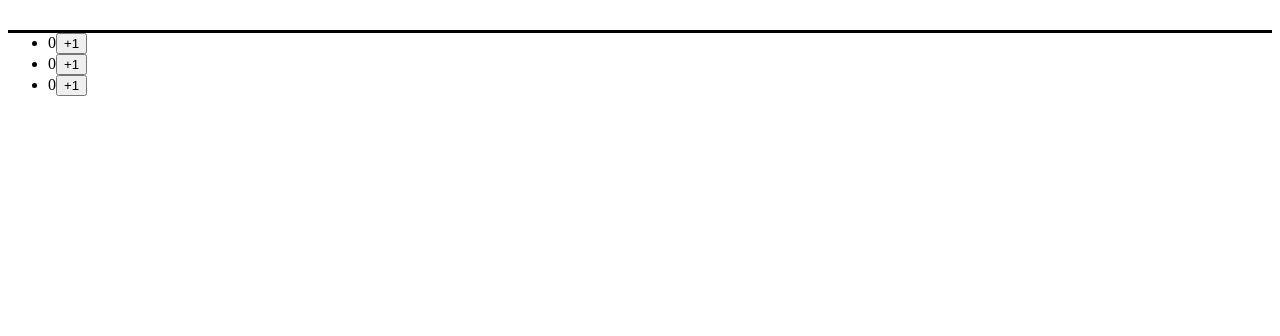
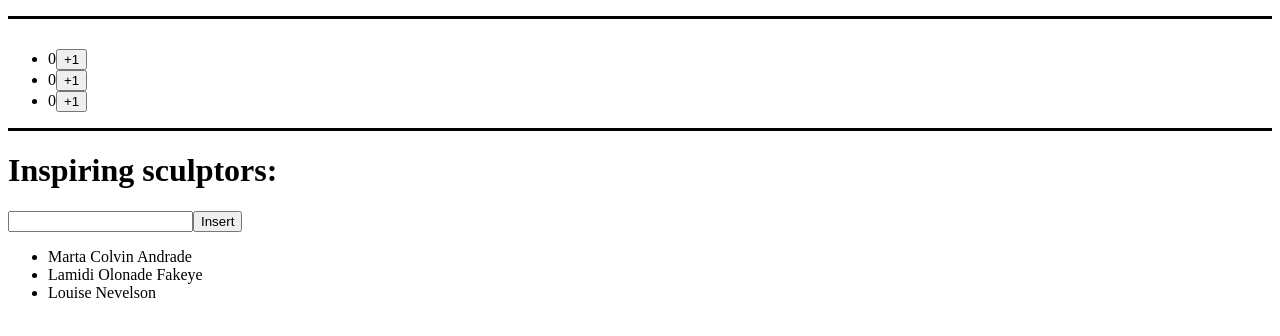
Before and after one commit to engr-mahmudul/React_Following_Documentation, a React (Vite) app in the folder adding-interactivity/: page / in a window 1280 px wide. Shown: the top 336 px of the page. Built offline with nearby package versions, Linux system fonts and the light colour scheme.

Commit message:
Inserting Array of State

```diff
--- a/adding-interactivity/src/App.jsx
+++ b/adding-interactivity/src/App.jsx
@@ -1,3 +1,4 @@
+import InsertingIntoArray from "./components/InsertingIntoArray";
 import ReplacingItemofArray from "./components/ReplacingItemofArray";
 
 export default function App() {
@@ -14,6 +15,7 @@ export default function App() {
       {/* <TransformingArrayState />
       <RemovingFromArray /> */}
       <ReplacingItemofArray />
+      <InsertingIntoArray />
     </div>
   );
 }
--- /dev/null
+++ b/adding-interactivity/src/components/InsertingIntoArray.jsx
@@ -0,0 +1,35 @@
+import { useState } from "react";
+
+let nextId = 3;
+const initialArtists = [
+  { id: 0, name: "Marta Colvin Andrade" },
+  { id: 1, name: "Lamidi Olonade Fakeye" },
+  { id: 2, name: "Louise Nevelson" },
+];
+
+export default function InsertingIntoArray() {
+  const [name, setName] = useState("");
+  const [artists, setArtists] = useState(initialArtists);
+
+  function handleClick() {
+    const copyOfArtist = artists.map((artist) => artist);
+    const updatedIndex = artists.length;
+    const nextArtists = [...copyOfArtist, { id: updatedIndex, name: name }];
+    setArtists(nextArtists);
+    setName("");
+    console.log(nextArtists);
+  }
+
+  return (
+    <div style={{ borderTop: "3px solid black" }}>
+      <h1>Inspiring sculptors:</h1>
+      <input value={name} onChange={(e) => setName(e.target.value)} />
+      <button onClick={handleClick}>Insert</button>
+      <ul>
+        {artists.map((artist) => (
+          <li key={artist.id}>{artist.name}</li>
+        ))}
+      </ul>
+    </div>
+  );
+}
--- a/adding-interactivity/src/components/ReplacingItemofArray.jsx
+++ b/adding-interactivity/src/components/ReplacingItemofArray.jsx
@@ -22,7 +22,7 @@ export default function ReplacingItemofArray() {
     <ul
       style={{
         borderTop: "3px solid black",
-        marginTop: "30px",
+        paddingTop: "30px",
       }}
     >
       {counters.map((counter, i) => (
```
